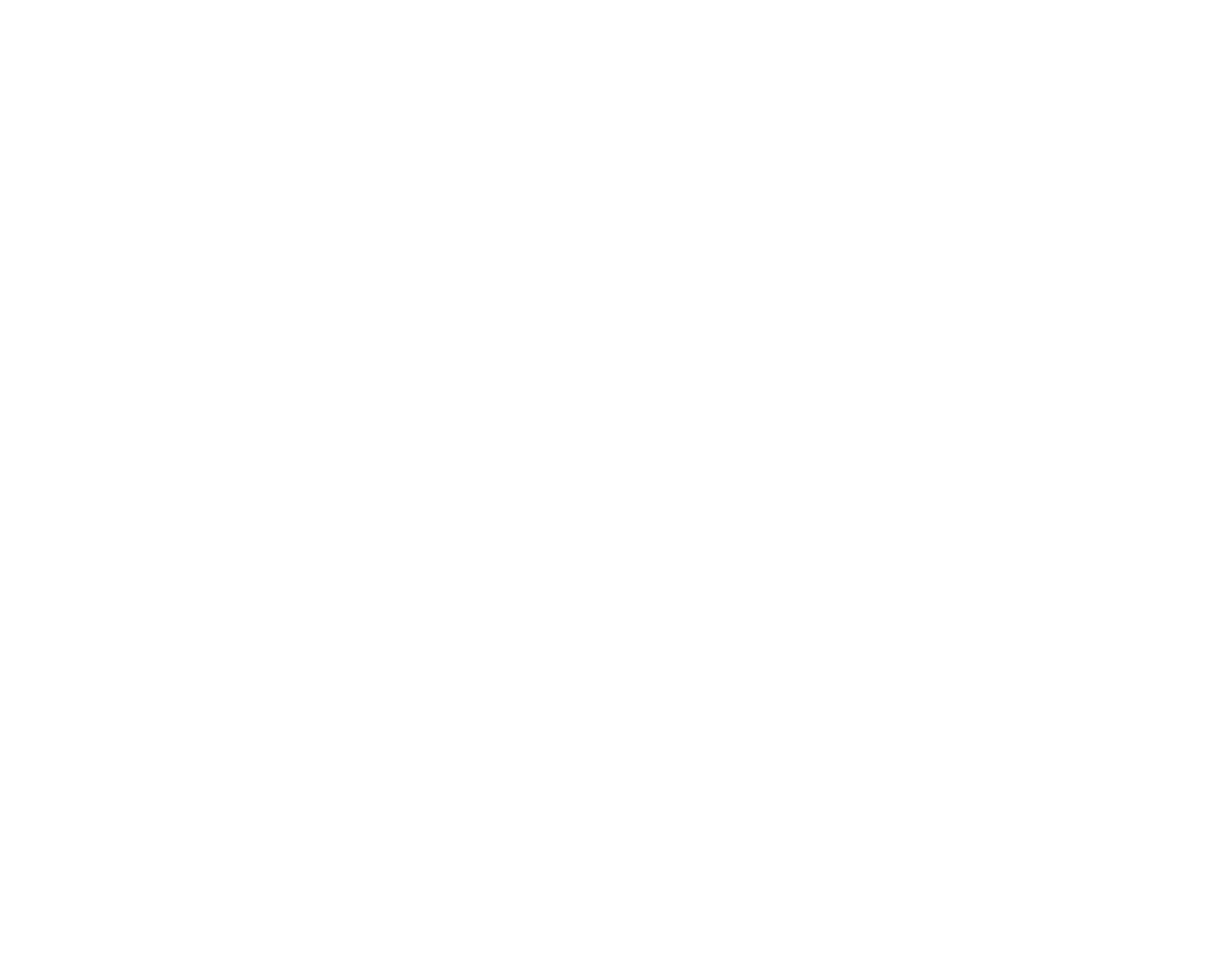
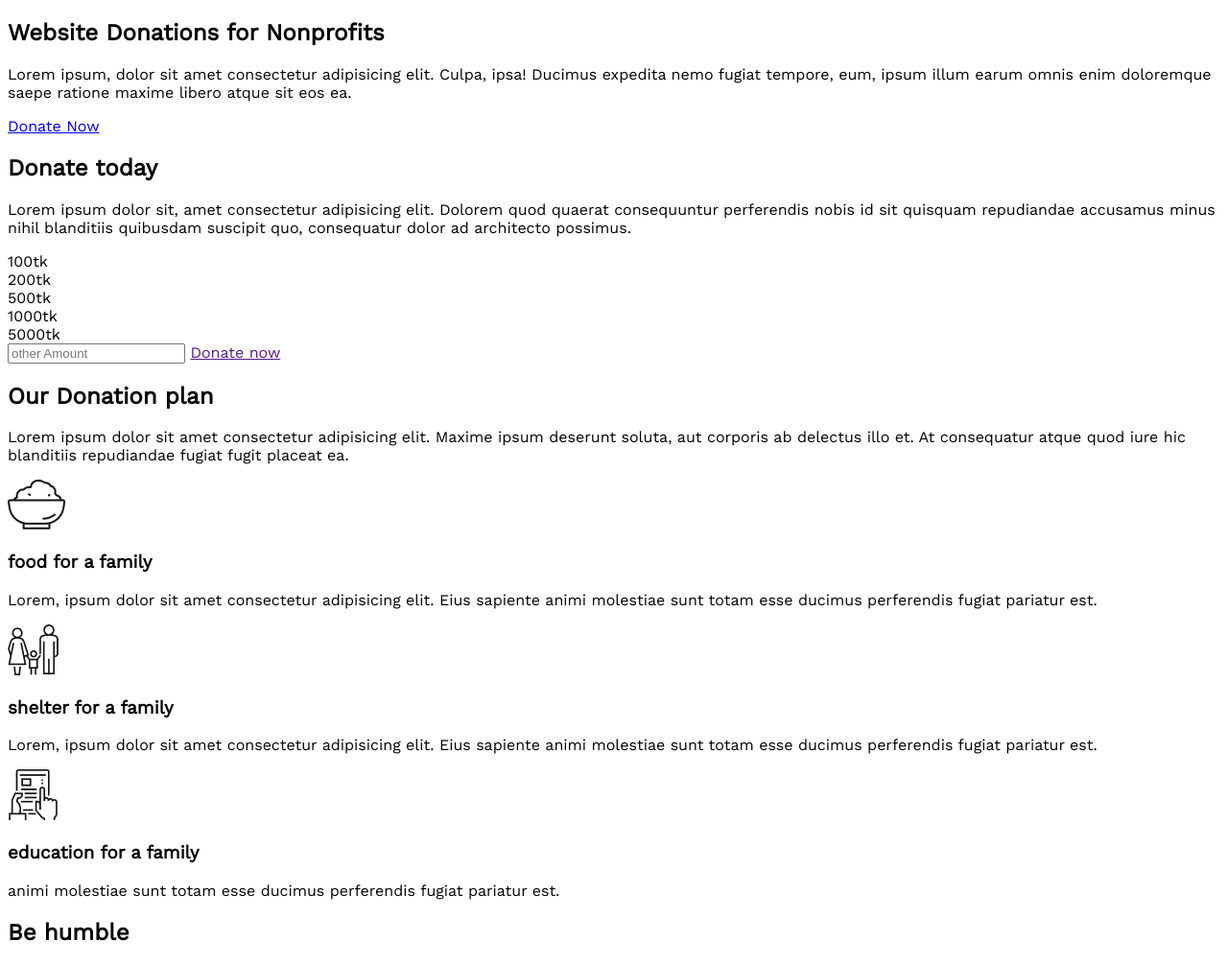
Before and after one commit to shafayatzamil/donation-website, a plain HTML site: page index.html in a window 1280 px wide. Shown: the whole page at 96% size. Before the commit the page ends 800 px from the top, so only its background shows below. Drawn offline with nearby package versions, Linux system fonts and the light colour scheme.

Commit message:
html update

```diff
--- a/index.html
+++ b/index.html
@@ -5,8 +5,60 @@
     <meta http-equiv="X-UA-Compatible" content="IE=edge">
     <meta name="viewport" content="width=device-width, initial-scale=1.0">
     <title>Donation for disaster people</title>
+    <link rel="stylesheet" href="style.css">
+    <link rel="preconnect" href="https://fonts.googleapis.com">
+    <link rel="preconnect" href="https://fonts.gstatic.com" crossorigin>
+    <link href="https://fonts.googleapis.com/css2?family=Work+Sans&display=swap" rel="stylesheet">
 </head>
 <body>
+    <div class="container">
+        <article>
+            <header>
+                <h1>Website Donations for Nonprofits</h1>
+                <p>Lorem ipsum, dolor sit amet consectetur adipisicing elit. Culpa, ipsa! Ducimus expedita nemo fugiat tempore, eum, ipsum illum earum omnis enim doloremque saepe ratione maxime libero atque sit eos ea.</p>
+                <a href="http://">Donate  Now</a>
+            </header>
+        </article>
+        <article>
+            <h2> Donate today</h2>
+            <p>Lorem ipsum dolor sit, amet consectetur adipisicing elit. Dolorem quod quaerat consequuntur perferendis nobis id sit quisquam repudiandae accusamus minus nihil blanditiis quibusdam suscipit quo, consequatur dolor ad architecto possimus.</p>
 
+            <div>
+                <div>100tk</div>
+                <div>200tk</div>
+                <div>500tk</div>
+                <div>1000tk</div>
+                <div>5000tk</div>
+            </div>
+            <input type="number" name="quantity" id="quantity" placeholder="other Amount">
+            <a href="">Donate now</a>
+        </article>
+        <section>
+            <h2>Our Donation plan</h2>
+            <p>Lorem ipsum dolor sit amet consectetur adipisicing elit. Maxime ipsum deserunt soluta, aut corporis ab delectus illo et. At consequatur atque quod iure hic blanditiis repudiandae fugiat fugit placeat ea.</p>
+            <div>
+                <div>
+                    <img src="icons/food.png" alt="food icons">
+                    <h3>food for a family</h3>
+                    <p>Lorem, ipsum dolor sit amet consectetur adipisicing elit. Eius sapiente animi molestiae sunt totam esse ducimus perferendis fugiat pariatur est.</p>
+                </div>
+                <div>
+                    <img src="icons/shelter.png" alt="shelter icons">
+                    <h3>shelter for a family</h3>
+                    <p>Lorem, ipsum dolor sit amet consectetur adipisicing elit. Eius sapiente animi molestiae sunt totam esse ducimus perferendis fugiat pariatur est.</p>
+                </div>
+
+                <div>
+                    <img src="icons/Frame-1.png" alt="education icons">
+                    <h3>education for a family</h3>
+                    <p>animi molestiae sunt totam esse ducimus perferendis fugiat pariatur est.</p>
+                </div>
+
+            </div>
+        </section>
+        <footer>
+            <h2>Be humble</h2>
+        </footer>
+    </div>
 </body>
 </html>
--- /dev/null
+++ b/style.css
@@ -0,0 +1,6 @@
+.container{
+    padding: 0;
+    margin:0;
+    box-sizing: border-box;
+    font-family: 'Work Sans', sans-serif;
+}
```
